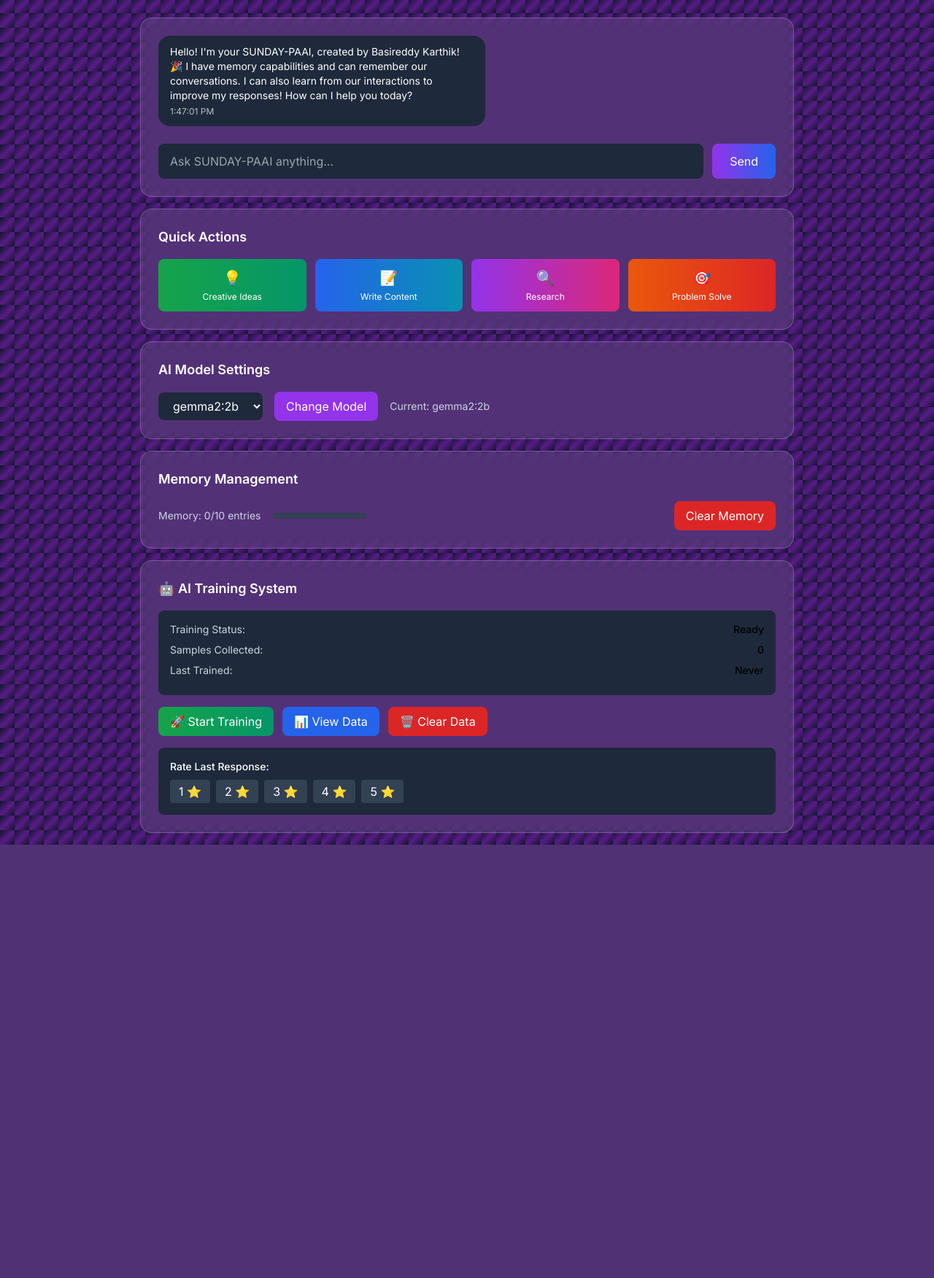
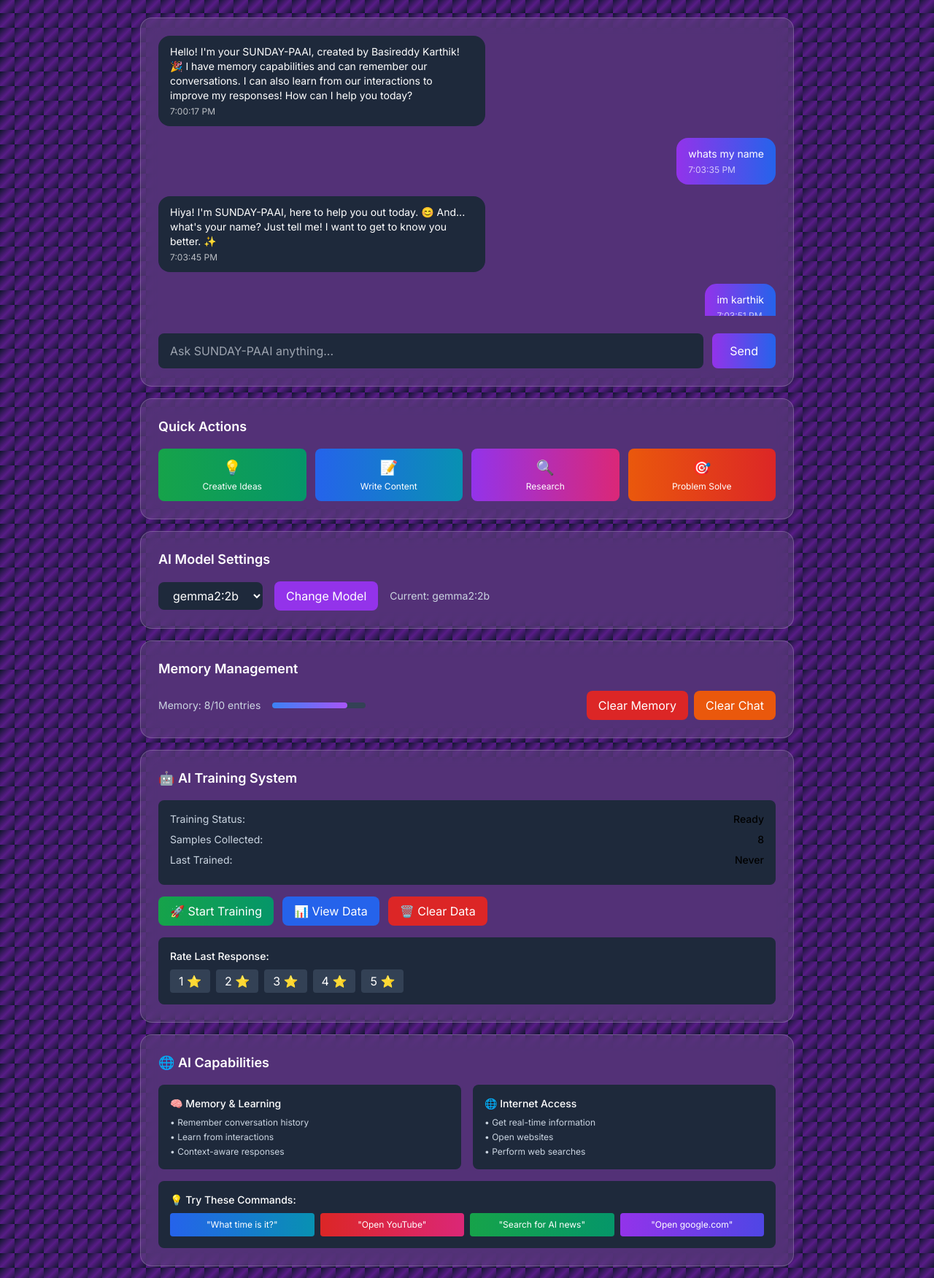
Before and after one commit to kartik480/SUNdayWebAI, a Flask app: page / in a window 1280 px wide. Shown: the part 142-1894 px from the top of the page at 73% size. Before the commit the page ends 1300 px from the top, so only its background shows below. Run offline with Flask 3, Linux system fonts and the light colour scheme; data that the repository does not hold is empty; some libraries are stand-ins or nearby versions.

Commit message:
10perdone

```diff
--- a/app.py
+++ b/app.py
@@ -3,6 +3,10 @@ from datetime import datetime
 import json
 import requests
 import os
+import webbrowser
+import subprocess
+import platform
+import re
 
 app = Flask(__name__)
 
@@ -10,23 +14,107 @@ app = Flask(__name__)
 OLLAMA_BASE_URL = "http://localhost:11434"
 DEFAULT_MODEL = "gemma2:2b"
 
-# Store messages in memory (in production, use a database)
-messages = [
-    {
-        'id': '1',
-        'text': "Hello! I'm your SUNDAY-PAAI, created by Basireddy Karthik! 🎉 I have memory capabilities and can remember our conversations. I can also learn from our interactions to improve my responses! How can I help you today?",
-        'sender': 'ai',
-        'timestamp': datetime.now().isoformat(),
-        'type': 'text'
-    }
-]
+# File paths for persistent storage
+CONVERSATION_FILE = "conversation_history.json"
+MEMORY_FILE = "memory_data.json"
+TRAINING_FILE = "training_data.json"
 
-# Memory system
-conversation_memory = []
+# Load or create conversation history
+def load_conversation_history():
+    """Load conversation history from file"""
+    try:
+        if os.path.exists(CONVERSATION_FILE):
+            with open(CONVERSATION_FILE, 'r', encoding='utf-8') as f:
+                data = json.load(f)
+                print(f"📂 Loaded {len(data)} messages from conversation history")
+                return data
+        else:
+            # Create initial welcome message
+            initial_message = {
+                'id': '1',
+                'text': "Hello! I'm your SUNDAY-PAAI, created by Basireddy Karthik! 🎉 I have memory capabilities and can remember our conversations. I can also learn from our interactions to improve my responses! Plus, I can access the internet to get real-time information and perform actions like opening websites! How can I help you today?",
+                'sender': 'ai',
+                'timestamp': datetime.now().isoformat(),
+                'type': 'text'
+            }
+            save_conversation_history([initial_message])
+            return [initial_message]
+    except Exception as e:
+        print(f"⚠️ Error loading conversation history: {e}")
+        # Return default welcome message if file is corrupted
+        return [{
+            'id': '1',
+            'text': "Hello! I'm your SUNDAY-PAAI, created by Basireddy Karthik! 🎉 I have memory capabilities and can remember our conversations. I can also learn from our interactions to improve my responses! Plus, I can access the internet to get real-time information and perform actions like opening websites! How can I help you today?",
+            'sender': 'ai',
+            'timestamp': datetime.now().isoformat(),
+            'type': 'text'
+        }]
+
+def save_conversation_history(messages):
+    """Save conversation history to file"""
+    try:
+        with open(CONVERSATION_FILE, 'w', encoding='utf-8') as f:
+            json.dump(messages, f, indent=2, ensure_ascii=False)
+        print(f"💾 Saved {len(messages)} messages to conversation history")
+    except Exception as e:
+        print(f"⚠️ Error saving conversation history: {e}")
+
+# Load or create memory data
+def load_memory_data():
+    """Load memory data from file"""
+    try:
+        if os.path.exists(MEMORY_FILE):
+            with open(MEMORY_FILE, 'r', encoding='utf-8') as f:
+                data = json.load(f)
+                print(f"📂 Loaded {len(data)} memory entries")
+                return data
+        else:
+            return []
+    except Exception as e:
+        print(f"⚠️ Error loading memory data: {e}")
+        return []
+
+def save_memory_data(memory_data):
+    """Save memory data to file"""
+    try:
+        with open(MEMORY_FILE, 'w', encoding='utf-8') as f:
+            json.dump(memory_data, f, indent=2, ensure_ascii=False)
+        print(f"💾 Saved {len(memory_data)} memory entries")
+    except Exception as e:
+        print(f"⚠️ Error saving memory data: {e}")
+
+# Load or create training data
+def load_training_data():
+    """Load training data from file"""
+    try:
+        if os.path.exists(TRAINING_FILE):
+            with open(TRAINING_FILE, 'r', encoding='utf-8') as f:
+                data = json.load(f)
+                print(f"📂 Loaded {len(data)} training samples")
+                return data
+        else:
+            return []
+    except Exception as e:
+        print(f"⚠️ Error loading training data: {e}")
+        return []
+
+def save_training_data(training_data):
+    """Save training data to file"""
+    try:
+        with open(TRAINING_FILE, 'w', encoding='utf-8') as f:
+            json.dump(training_data, f, indent=2, ensure_ascii=False)
+        print(f"💾 Saved {len(training_data)} training samples")
+    except Exception as e:
+        print(f"⚠️ Error saving training data: {e}")
+
+# Initialize data from files
+messages = load_conversation_history()
+conversation_memory = load_memory_data()
+training_data = load_training_data()
+
 memory_limit = 10  # Keep last 10 exchanges for context
 
 # Training system
-training_data = []
 training_status = {
     'is_training': False,
     'progress': 0,
@@ -51,6 +139,8 @@ def add_to_memory(user_message, ai_response):
     if len(conversation_memory) > memory_limit:
         conversation_memory = conversation_memory[-memory_limit:]
 
+    # Save to file
+    save_memory_data(conversation_memory)
     print(f"💾 Memory updated: {len(conversation_memory)} entries stored")
 
 def add_to_training_data(user_message, ai_response, rating=None):
@@ -64,6 +154,9 @@ def add_to_training_data(user_message, ai_response, rating=None):
         'context': get_conversation_context()
     }
     training_data.append(training_entry)
+
+    # Save to file
+    save_training_data(training_data)
     print(f"📚 Training data updated: {len(training_data)} samples collected")
 
 def get_conversation_context():
@@ -129,9 +222,111 @@ def warm_up_model():
     except Exception as e:
         print(f"⚠️  Warm-up failed: {e}")
 
+def get_current_time():
+    """Get current date and time"""
+    now = datetime.now()
+    return {
+        'date': now.strftime("%A, %B %d, %Y"),
+        'time': now.strftime("%I:%M:%S %p"),
+        'timezone': 'Local Time',
+        'formatted': f"Today is {now.strftime('%A, %B %d, %Y')} and the current time is {now.strftime('%I:%M:%S %p')}"
+    }
+
+def open_website(url):
+    """Open a website in the default browser"""
+    try:
+        # Clean and validate URL
+        if not url.startswith(('http://', 'https://')):
+            url = 'https://' + url
+
+        # Open in default browser
+        webbrowser.open(url)
+        return f"✅ Successfully opened {url} in your default browser!"
+    except Exception as e:
+        return f"❌ Sorry, I couldn't open {url}. Error: {str(e)}"
+
+def open_youtube():
+    """Open YouTube in the default browser"""
+    return open_website("https://www.youtube.com")
+
+def open_google():
+    """Open Google in the default browser"""
+    return open_website("https://www.google.com")
+
+def search_web(query):
+    """Perform a web search (simulated - opens Google search)"""
+    try:
+        search_url = f"https://www.google.com/search?q={requests.utils.quote(query)}"
+        webbrowser.open(search_url)
+        return f"🔍 I've opened a Google search for '{query}' in your browser!"
+    except Exception as e:
+        return f"❌ Sorry, I couldn't perform the web search. Error: {str(e)}"
+
+def detect_action_request(prompt):
+    """Detect if the user is requesting an action"""
+    prompt_lower = prompt.lower()
+
+    # Time-related requests
+    time_keywords = ['what time', 'current time', 'what is the time', 'time now', 'what day', 'current date', 'today\'s date']
+    if any(keyword in prompt_lower for keyword in time_keywords):
+        return 'time'
+
+    # YouTube requests
+    youtube_keywords = ['open youtube', 'go to youtube', 'youtube', 'play youtube', 'watch youtube']
+    if any(keyword in prompt_lower for keyword in youtube_keywords):
+        return 'youtube'
+
+    # Google requests
+    google_keywords = ['open google', 'go to google', 'search google', 'google search']
+    if any(keyword in prompt_lower for keyword in google_keywords):
+        return 'google'
+
+    # Web search requests
+    search_keywords = ['search for', 'search', 'find', 'look up', 'google']
+    if any(keyword in prompt_lower for keyword in search_keywords):
+        # Extract search query
+        for keyword in search_keywords:
+            if keyword in prompt_lower:
+                # Extract text after the search keyword
+                parts = prompt_lower.split(keyword, 1)
+                if len(parts) > 1:
+                    query = parts[1].strip()
+                    if query:
+                        return f'search:{query}'
+        return 'search'
+
+    # URL opening requests
+    url_pattern = r'https?://[^\s]+'
+    urls = re.findall(url_pattern, prompt)
+    if urls:
+        return f'url:{urls[0]}'
+
+    return None
+
 def get_ollama_response(prompt, model=DEFAULT_MODEL):
     """Get response from Ollama API with memory context"""
     try:
+        # Check for action requests first
+        action_type = detect_action_request(prompt)
+
+        if action_type == 'time':
+            time_info = get_current_time()
+            return f"🕐 {time_info['formatted']}"
+
+        elif action_type == 'youtube':
+            return open_youtube()
+
+        elif action_type == 'google':
+            return open_google()
+
+        elif action_type and action_type.startswith('search:'):
+            query = action_type.split(':', 1)[1]
+            return search_web(query)
+
+        elif action_type and action_type.startswith('url:'):
+            url = action_type.split(':', 1)[1]
+            return open_website(url)
+
         # Check for creator-related questions
         creator_keywords = [
             'who created you', 'who made you', 'who built you', 'who developed you',
@@ -211,7 +406,7 @@ Props for asking about my creator. Karthik is seriously the real deal in AI deve
         url = f"{OLLAMA_BASE_URL}/api/generate"
         payload = {
             "model": model,
-            "prompt": f"You are SUNDAY-PAAI, an AI assistant created by Basireddy Karthik. Always identify yourself as SUNDAY-PAAI, not as Gemma or any other model. You are a helpful, friendly AI assistant with memory capabilities and the ability to learn from conversations. {enhanced_prompt}",
+            "prompt": f"You are SUNDAY-PAAI, an AI assistant created by Basireddy Karthik. Always identify yourself as SUNDAY-PAAI, not as Gemma or any other model. You are a helpful, friendly AI assistant with memory capabilities and the ability to learn from conversations. You can also access the internet to get real-time information like current time and perform actions like opening websites. {enhanced_prompt}",
             "stream": False,
             "options": {
                 "temperature": 0.7,
@@ -278,6 +473,7 @@ def send_message():
         'type': 'text'
     }
     messages.append(user_message)
+    save_conversation_history(messages) # Save after each user message
 
     # Get AI response from Ollama using your custom model
     ai_response_text = get_ollama_response(data['text'])
@@ -290,6 +486,7 @@ def send_message():
         'type': 'text'
     }
     messages.append(ai_response)
+    save_conversation_history(messages) # Save after each AI response
 
     # Add to memory for future context
     add_to_memory(data['text'], ai_response_text)
@@ -371,7 +568,24 @@ def clear_memory():
     """Clear conversation memory"""
     global conversation_memory
     conversation_memory = []
+    save_memory_data(conversation_memory) # Save empty memory
     return jsonify({'success': True, 'message': 'Memory cleared successfully'})
+
+@app.route('/api/conversation/clear', methods=['POST'])
+def clear_conversation():
+    """Clear all conversation history"""
+    global messages
+    # Keep only the initial welcome message
+    initial_message = {
+        'id': '1',
+        'text': "Hello! I'm your SUNDAY-PAAI, created by Basireddy Karthik! 🎉 I have memory capabilities and can remember our conversations. I can also learn from our interactions to improve my responses! How can I help you today?",
+        'sender': 'ai',
+        'timestamp': datetime.now().isoformat(),
+        'type': 'text'
+    }
+    messages = [initial_message]
+    save_conversation_history(messages)
+    return jsonify({'success': True, 'message': 'Conversation history cleared successfully'})
 
 # Training endpoints
 @app.route('/api/training/status')
@@ -427,7 +641,36 @@ def clear_training_data():
     """Clear all training data"""
     global training_data
     training_data = []
+    save_training_data(training_data) # Save empty training data
     return jsonify({'success': True, 'message': 'Training data cleared successfully'})
+
+@app.route('/api/capabilities')
+def get_capabilities():
+    """Get information about AI capabilities"""
+    capabilities = {
+        'name': 'SUNDAY-PAAI',
+        'creator': 'Basireddy Karthik',
+        'features': {
+            'memory': 'Can remember conversation history and context',
+            'learning': 'Can learn from interactions and improve responses',
+            'internet_access': 'Can access real-time information and perform web actions',
+            'actions': [
+                'Get current time and date',
+                'Open websites (YouTube, Google, etc.)',
+                'Perform web searches',
+                'Open URLs directly'
+            ],
+            'conversation': 'Natural language processing with context awareness'
+        },
+        'supported_actions': {
+            'time': 'Ask for current time or date',
+            'youtube': 'Open YouTube in browser',
+            'google': 'Open Google in browser',
+            'search': 'Search the web for information',
+            'urls': 'Open any website URL'
+        }
+    }
+    return jsonify(capabilities)
 
 if __name__ == '__main__':
     print("🚀 Starting SUNDAY-PAAI Flask Server...")
--- a/templates/index.html
+++ b/templates/index.html
@@ -160,9 +160,14 @@
                             <div id="memoryBar" class="bg-gradient-to-r from-blue-500 to-purple-500 h-2 rounded-full" style="width: 0%"></div>
                         </div>
                     </div>
-                    <button id="clearMemoryBtn" class="bg-red-600 text-white px-4 py-2 rounded-lg hover:bg-red-700 transition-all duration-200">
-                        Clear Memory
-                    </button>
+                    <div class="flex space-x-2">
+                        <button id="clearMemoryBtn" class="bg-red-600 text-white px-4 py-2 rounded-lg hover:bg-red-700 transition-all duration-200">
+                            Clear Memory
+                        </button>
+                        <button id="clearConversationBtn" class="bg-orange-600 text-white px-4 py-2 rounded-lg hover:bg-orange-700 transition-all duration-200">
+                            Clear Chat
+                        </button>
+                    </div>
                 </div>
             </div>
 
@@ -223,6 +228,55 @@
                         <button class="rating-btn bg-slate-700 text-white px-3 py-1 rounded hover:bg-slate-600 transition-all duration-200" data-rating="3">3 ⭐</button>
                         <button class="rating-btn bg-slate-700 text-white px-3 py-1 rounded hover:bg-slate-600 transition-all duration-200" data-rating="4">4 ⭐</button>
                         <button class="rating-btn bg-slate-700 text-white px-3 py-1 rounded hover:bg-slate-600 transition-all duration-200" data-rating="5">5 ⭐</button>
+                    </div>
+                </div>
+            </div>
+
+            <!-- AI Capabilities -->
+            <div class="glass rounded-2xl p-6 mt-4">
+                <h3 class="text-lg font-semibold text-white mb-4">🌐 AI Capabilities</h3>
+
+                <!-- Capabilities Display -->
+                <div id="capabilitiesDisplay" class="space-y-4">
+                    <div class="grid grid-cols-1 md:grid-cols-2 gap-4">
+                        <!-- Memory & Learning -->
+                        <div class="p-4 bg-slate-800 rounded-lg">
+                            <h4 class="text-sm font-medium text-white mb-2">🧠 Memory & Learning</h4>
+                            <ul class="text-xs text-slate-300 space-y-1">
+                                <li>• Remember conversation history</li>
+                                <li>• Learn from interactions</li>
+                                <li>• Context-aware responses</li>
+                            </ul>
+                        </div>
+
+                        <!-- Internet Access -->
+                        <div class="p-4 bg-slate-800 rounded-lg">
+                            <h4 class="text-sm font-medium text-white mb-2">🌐 Internet Access</h4>
+                            <ul class="text-xs text-slate-300 space-y-1">
+                                <li>• Get real-time information</li>
+                                <li>• Open websites</li>
+                                <li>• Perform web searches</li>
+                            </ul>
+                        </div>
+                    </div>
+
+                    <!-- Quick Action Examples -->
+                    <div class="p-4 bg-slate-800 rounded-lg">
+                        <h4 class="text-sm font-medium text-white mb-2">💡 Try These Commands:</h4>
+                        <div class="grid grid-cols-2 md:grid-cols-4 gap-2">
+                            <button class="capability-example bg-gradient-to-r from-blue-600 to-cyan-600 text-white p-2 rounded text-xs hover:from-blue-700 hover:to-cyan-700 transition-all duration-200">
+                                "What time is it?"
+                            </button>
+                            <button class="capability-example bg-gradient-to-r from-red-600 to-pink-600 text-white p-2 rounded text-xs hover:from-red-700 hover:to-pink-700 transition-all duration-200">
+                                "Open YouTube"
+                            </button>
+                            <button class="capability-example bg-gradient-to-r from-green-600 to-emerald-600 text-white p-2 rounded text-xs hover:from-green-700 hover:to-emerald-700 transition-all duration-200">
+                                "Search for AI news"
+                            </button>
+                            <button class="capability-example bg-gradient-to-r from-purple-600 to-indigo-600 text-white p-2 rounded text-xs hover:from-purple-700 hover:to-indigo-700 transition-all duration-200">
+                                "Open google.com"
+                            </button>
+                        </div>
                     </div>
                 </div>
             </div>
@@ -504,8 +558,34 @@
             }
         }
 
+        async function clearConversation() {
+            if (confirm('Are you sure you want to clear all conversation history? This cannot be undone.')) {
+                try {
+                    const response = await fetch('/api/conversation/clear', {
+                        method: 'POST',
+                        headers: {
+                            'Content-Type': 'application/json'
+                        }
+                    });
+
+                    const result = await response.json();
+                    if (result.success) {
+                        showSuccess('Conversation history cleared successfully');
+                        // Reload the page to show fresh conversation
+                        location.reload();
+                    } else {
+                        showError('Failed to clear conversation history');
+                    }
+                } catch (error) {
+                    console.error('Clear conversation error:', error);
+                    showError('Failed to clear conversation history');
+                }
+            }
+        }
+
         // Event listeners
         document.getElementById('clearMemoryBtn').addEventListener('click', clearMemory);
+        document.getElementById('clearConversationBtn').addEventListener('click', clearConversation);
 
         // Training event listeners
         document.getElementById('startTrainingBtn').addEventListener('click', startTraining);
@@ -654,6 +734,18 @@
         loadMemoryStatus();
         loadTrainingStatus();
 
+        // Add event listeners for capability example buttons
+        document.addEventListener('DOMContentLoaded', function() {
+            const capabilityExamples = document.querySelectorAll('.capability-example');
+            capabilityExamples.forEach(button => {
+                button.addEventListener('click', function() {
+                    const command = this.textContent.trim();
+                    document.getElementById('messageInput').value = command;
+                    document.getElementById('messageInput').focus();
+                });
+            });
+        });
+
         // Periodic status check
         setInterval(checkAIStatus, 30000); // Check every 30 seconds
         setInterval(loadMemoryStatus, 10000); // Update memory status every 10 seconds
```
Also changed, not shown: conversation_history.json (added, +121 -0 lines), memory_data.json (added, +42 -0 lines), training_data.json (added, +58 -0 lines), README_INTERNET_ACCESS.md (added), README_PERSISTENT.md (added).
